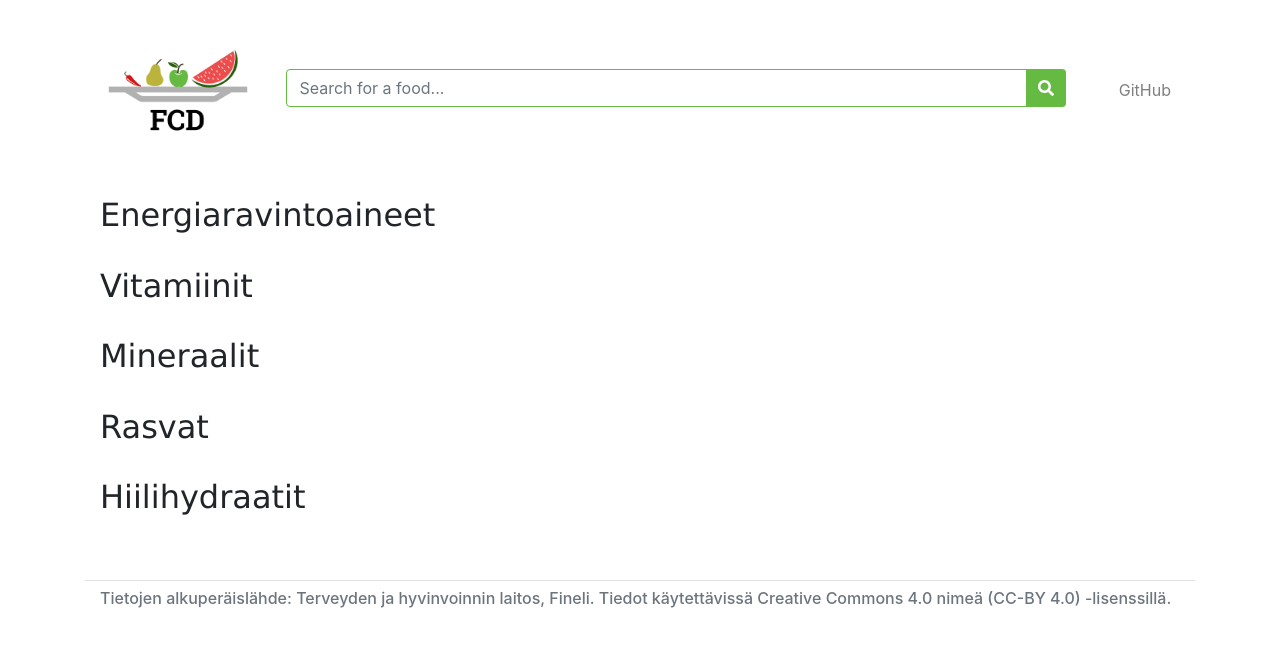
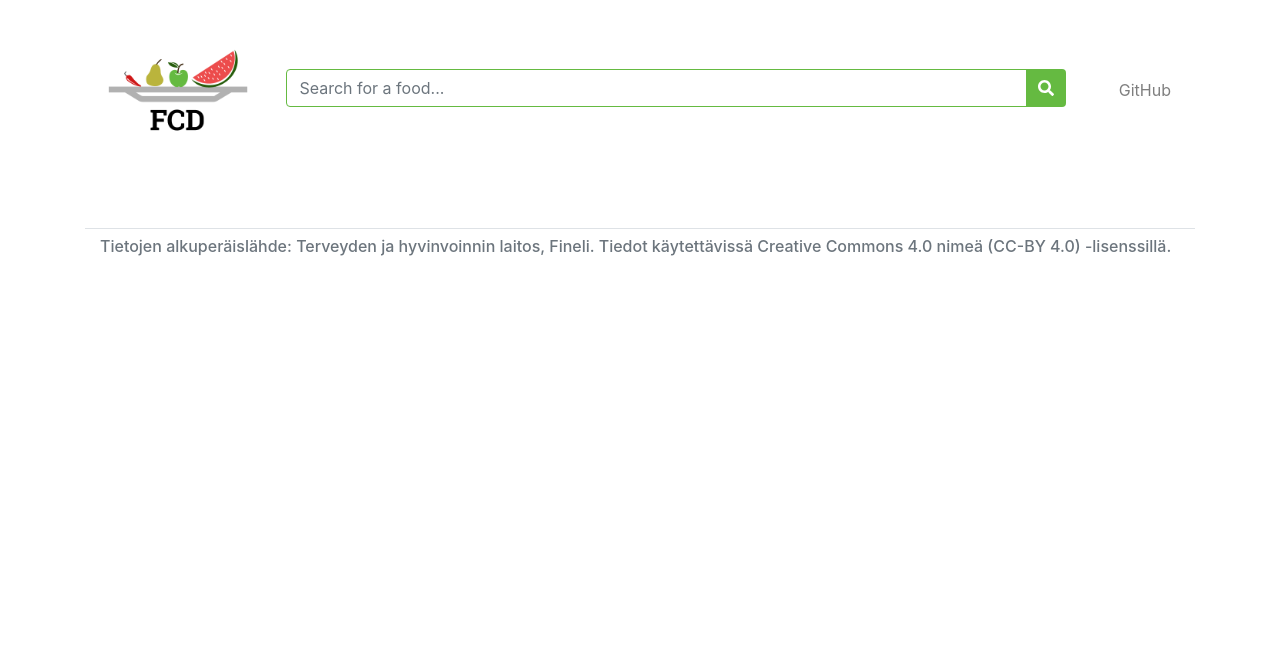
Before and after one commit to ArttuOll/FoodComponentDashboard, a React (Create React App) app: page / in a window 1280 px wide. Shown: the top 646 px of the page. Built offline with nearby package versions, Linux system fonts and the light colour scheme.

Commit message:
Piilota otsikot, kun ruokaa ei haettuna

```diff
--- a/src/elements/body/body.jsx
+++ b/src/elements/body/body.jsx
@@ -7,8 +7,12 @@ import ComponentCardRow from "elements/body/components/component_card_row";
 function generateComponentRow(title, data) {
   return () => (
     <Container>
-      <ComponentLabel className="my-3 text-break">{title}</ComponentLabel>
-      <ComponentCardRow data={data} />
+      {data.length > 0 ? (
+        <>
+          <ComponentLabel className="my-3 text-break">{title}</ComponentLabel>
+          <ComponentCardRow data={data} />
+        </>
+      ) : null}
     </Container>
   );
 }
```
